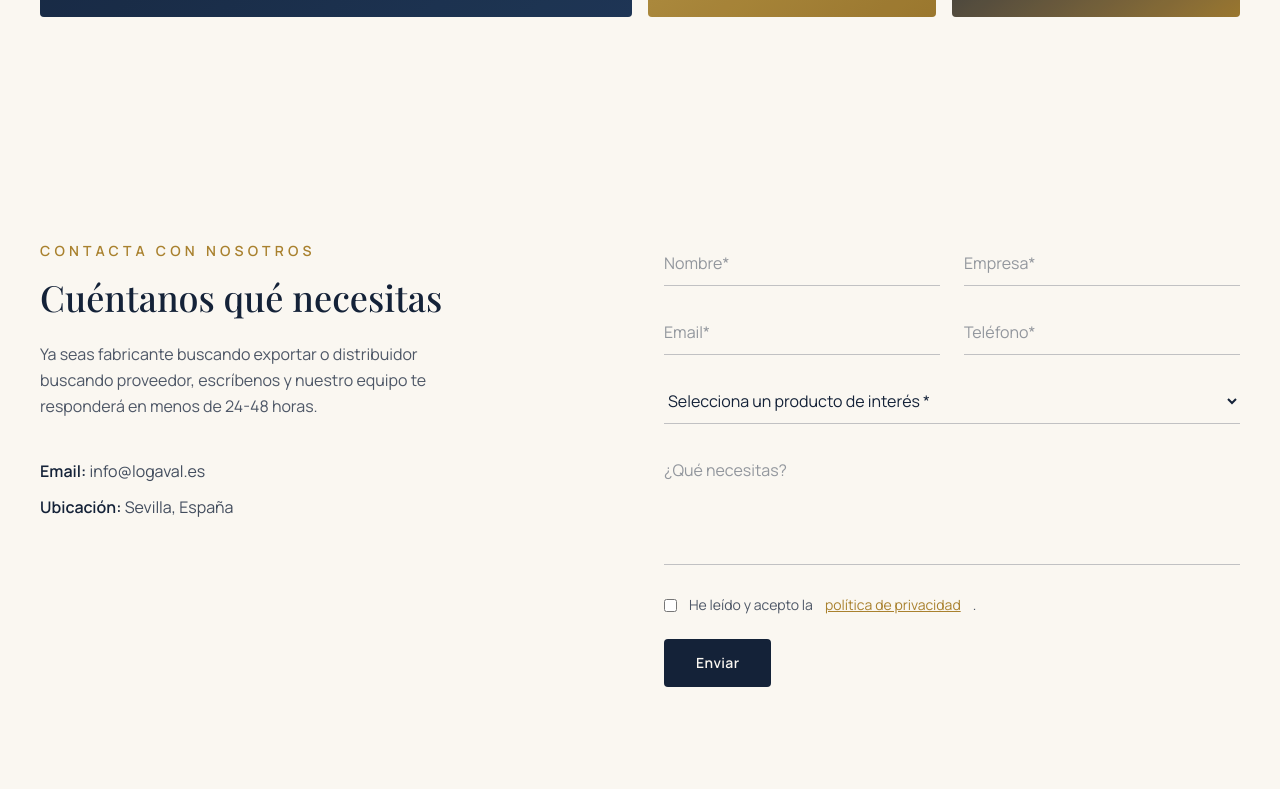
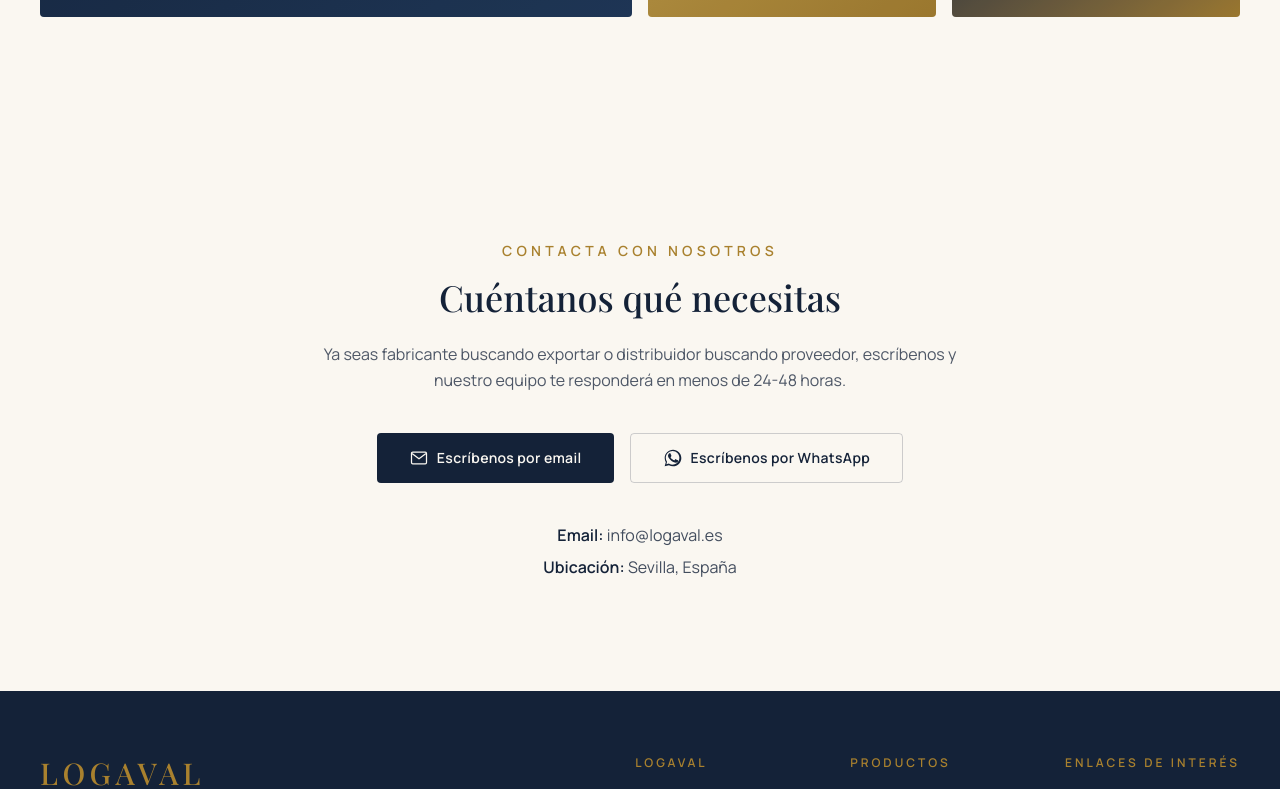
Before and after one commit to LogavalSevilla/LOGAVAL, a Next.js app: page / in a window 1280 px wide. Shown: the part 2620-3409 px from the top of the page. Built offline with nearby package versions, Linux system fonts and the light colour scheme.

Commit message:
Replace contact form with email and WhatsApp CTA buttons

```diff
--- a/src/components/ContactSection.tsx
+++ b/src/components/ContactSection.tsx
@@ -1,27 +1,77 @@
-const inputClasses =
-  "w-full border-b border-navy/25 bg-transparent py-2.5 text-navy placeholder:text-navy/45 focus:border-gold focus:outline-none";
+const WHATSAPP_NUMBER = "34600000000";
+const EMAIL = "info@logaval.es";
+
+function MailIcon() {
+  return (
+    <svg viewBox="0 0 24 24" fill="none" className="h-5 w-5">
+      <path
+        d="M3 6.5A1.5 1.5 0 0 1 4.5 5h15A1.5 1.5 0 0 1 21 6.5v11a1.5 1.5 0 0 1-1.5 1.5h-15A1.5 1.5 0 0 1 3 17.5v-11Z"
+        stroke="currentColor"
+        strokeWidth="1.5"
+      />
+      <path
+        d="m4 7 8 6 8-6"
+        stroke="currentColor"
+        strokeWidth="1.5"
+        strokeLinecap="round"
+        strokeLinejoin="round"
+      />
+    </svg>
+  );
+}
+
+function WhatsAppIcon() {
+  return (
+    <svg viewBox="0 0 24 24" fill="currentColor" className="h-5 w-5">
+      <path d="M17.47 14.38c-.3-.15-1.76-.87-2.03-.97-.27-.1-.47-.15-.67.15-.2.3-.77.97-.94 1.16-.17.2-.35.22-.65.07-.3-.15-1.24-.46-2.37-1.46-.87-.78-1.46-1.74-1.63-2.03-.17-.3-.02-.46.13-.6.13-.13.3-.35.45-.52.15-.17.2-.3.3-.5.1-.2.05-.37-.02-.52-.08-.15-.67-1.62-.92-2.22-.24-.58-.49-.5-.67-.51h-.57c-.2 0-.52.07-.79.37-.27.3-1.04 1.02-1.04 2.48 0 1.46 1.07 2.87 1.22 3.07.15.2 2.1 3.2 5.08 4.49.71.31 1.26.49 1.69.63.71.23 1.36.19 1.87.12.57-.09 1.76-.72 2.01-1.41.25-.7.25-1.29.17-1.41-.07-.13-.27-.2-.57-.35Z" />
+      <path
+        fillRule="evenodd"
+        clipRule="evenodd"
+        d="M12.02 2C6.5 2 2.02 6.48 2.02 12c0 1.85.5 3.58 1.36 5.07L2 22l5.08-1.33A9.95 9.95 0 0 0 12.02 22C17.53 22 22 17.52 22 12S17.53 2 12.02 2Zm0 18.15c-1.7 0-3.28-.5-4.6-1.36l-.33-.2-3.02.79.8-2.94-.22-.34a8.13 8.13 0 0 1-1.28-4.4c0-4.5 3.66-8.15 8.15-8.15 4.5 0 8.15 3.66 8.15 8.15 0 4.5-3.66 8.15-8.15 8.15Z"
+      />
+    </svg>
+  );
+}
 
 export default function ContactSection() {
   return (
     <section id="contacto" className="bg-cream">
-      <div className="mx-auto grid max-w-7xl gap-12 px-6 py-20 lg:grid-cols-2 lg:px-10 lg:py-28">
-        <div>
+      <div className="mx-auto max-w-3xl px-6 py-20 text-center lg:px-10 lg:py-28">
         <p className="text-sm font-semibold tracking-[0.3em] text-gold">
           CONTACTA CON NOSOTROS
         </p>
         <h2 className="mt-4 font-serif text-3xl text-navy sm:text-4xl">
           Cuéntanos qué necesitas
         </h2>
-          <p className="mt-6 max-w-md leading-relaxed text-navy/75">
+        <p className="mt-6 leading-relaxed text-navy/75">
           Ya seas fabricante buscando exportar o distribuidor buscando
           proveedor, escríbenos y nuestro equipo te responderá en menos de
           24-48 horas.
         </p>
 
-          <div className="mt-10 space-y-3 text-navy/80">
+        <div className="mt-10 flex flex-col justify-center gap-4 sm:flex-row">
+          <a
+            href={`mailto:${EMAIL}`}
+            className="inline-flex items-center justify-center gap-2 rounded-sm bg-navy px-8 py-3.5 text-sm font-semibold tracking-wide text-cream transition-colors hover:bg-gold"
+          >
+            <MailIcon />
+            Escríbenos por email
+          </a>
+          <a
+            href={`https://wa.me/${WHATSAPP_NUMBER}`}
+            target="_blank"
+            rel="noopener noreferrer"
+            className="inline-flex items-center justify-center gap-2 rounded-sm border border-navy/20 px-8 py-3.5 text-sm font-semibold tracking-wide text-navy transition-colors hover:border-gold hover:text-gold"
+          >
+            <WhatsAppIcon />
+            Escríbenos por WhatsApp
+          </a>
+        </div>
+
+        <div className="mt-10 space-y-2 text-navy/80">
           <p>
             <span className="font-semibold text-navy">Email: </span>
-              info@logaval.es
+            {EMAIL}
           </p>
           <p>
             <span className="font-semibold text-navy">Ubicación: </span>
@@ -29,73 +79,6 @@ export default function ContactSection() {
           </p>
         </div>
       </div>
-
-        <form className="space-y-6" action="#" method="post">
-          <div className="grid gap-6 sm:grid-cols-2">
-            <input
-              type="text"
-              name="nombre"
-              placeholder="Nombre*"
-              required
-              className={inputClasses}
-            />
-            <input
-              type="text"
-              name="empresa"
-              placeholder="Empresa*"
-              required
-              className={inputClasses}
-            />
-            <input
-              type="email"
-              name="email"
-              placeholder="Email*"
-              required
-              className={inputClasses}
-            />
-            <input
-              type="tel"
-              name="telefono"
-              placeholder="Teléfono*"
-              required
-              className={inputClasses}
-            />
-          </div>
-
-          <select name="categoria" required className={inputClasses}>
-            <option value="">Selecciona un producto de interés *</option>
-            <option value="ceramica">Cerámica</option>
-            <option value="muebles-bano">Muebles de baño</option>
-            <option value="spc-click">SPC Click</option>
-            <option value="mosaico-vitreo">Mosaico vítreo</option>
-            <option value="terracota">Terracota</option>
-            <option value="otro">Otro</option>
-          </select>
-
-          <textarea
-            name="mensaje"
-            placeholder="¿Qué necesitas?"
-            rows={4}
-            className={`${inputClasses} resize-none`}
-          />
-
-          <label className="flex items-start gap-3 text-sm text-navy/75">
-            <input type="checkbox" required className="mt-1" />
-            He leído y acepto la{" "}
-            <a href="#" className="text-gold underline">
-              política de privacidad
-            </a>
-            .
-          </label>
-
-          <button
-            type="submit"
-            className="rounded-sm bg-navy px-8 py-3.5 text-sm font-semibold tracking-wide text-cream transition-colors hover:bg-gold"
-          >
-            Enviar
-          </button>
-        </form>
-      </div>
     </section>
   );
 }
```
Lines whose indentation alone changed are shown as unchanged.
